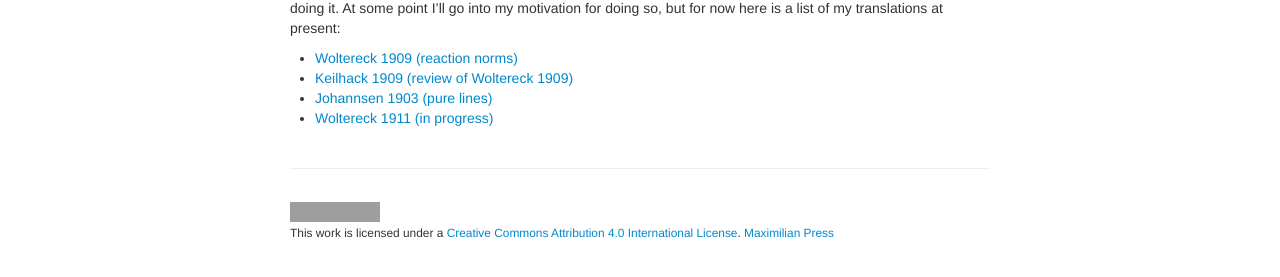
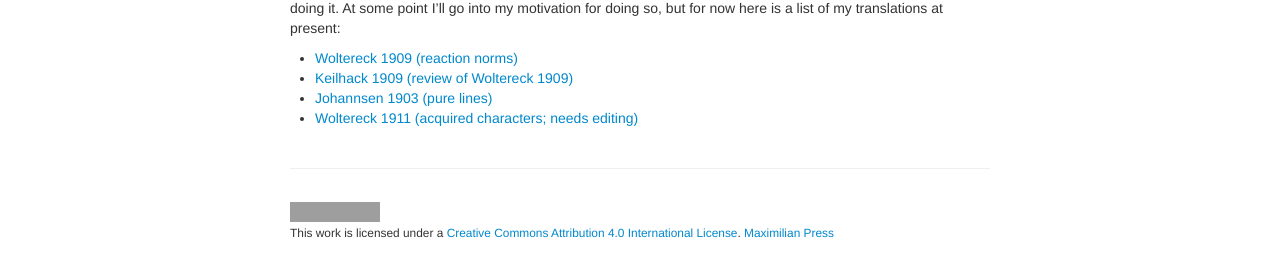
Before and after one commit to maximilianpress/projects, a Jekyll site: the page built from pages/woltereck.md, in a window 1280 px wide. Shown: the part 174-451 px from the top of the page. Built offline with Jekyll 4.4.1, drawn with Linux system fonts in a browser that asks for light colours; grey boxes are pictures that could not be loaded.

Commit message:
added woltereck (1911) link.

```diff
--- a/pages/woltereck.md
+++ b/pages/woltereck.md
@@ -9,4 +9,4 @@ I translate papers from German into English that other people haven't translated
  * [Woltereck 1909 (reaction norms)](https://osf.io/fvme6/)
  * [Keilhack 1909 (review of Woltereck 1909)](https://osf.io/5szyd/)
  * [Johannsen 1903 (pure lines)](https://osf.io/mksrb/)
- * [Woltereck 1911 (in progress)]()
+ * [Woltereck 1911 (acquired characters; needs editing)](https://osf.io/29vt3)
```
